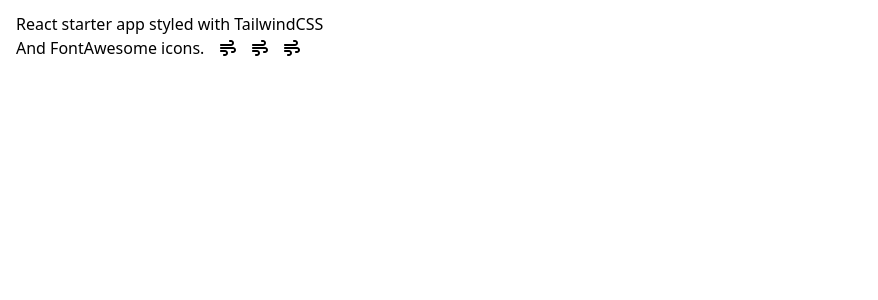
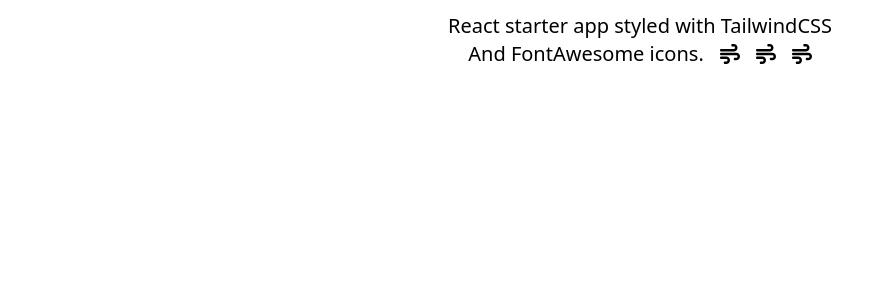
Before and after one commit to farooq-teqniqly/oreilly-tailwind-getting-started, a React (Create React App) app: page / in a window 1280 px wide. Shown: the top 300 px of the page, without its empty margins (0-878 px from the left). Built offline with nearby package versions, Linux system fonts and the light colour scheme.

Commit message:
Starter app udates

```diff
--- a/package.json
+++ b/package.json
@@ -17,6 +17,7 @@
     "npm": "^10.2.5",
     "react": "^18.2.0",
     "react-dom": "^18.2.0",
+    "react-router-dom": "^6.21.1",
     "react-scripts": "5.0.1",
     "typescript": "^4.9.5",
     "web-vitals": "^2.1.4"
--- a/src/App.tsx
+++ b/src/App.tsx
@@ -1,23 +1,10 @@
 import React from "react";
-import { FontAwesomeIcon } from "@fortawesome/react-fontawesome";
-import { faWind } from "@fortawesome/free-solid-svg-icons";
+import { Outlet } from "react-router-dom";
 
 function App() {
-  const fontWeights = [200, 400, 800];
-
   return (
-    <div className={`inline-flex flex-col text-left px-4 py-3`}>
-      <div>React starter app styled with TailwindCSS</div>
-      <div>
-        <span>And FontAwesome icons.</span>
-        {fontWeights.map((w) => (
-          <FontAwesomeIcon
-            key={w}
-            icon={faWind}
-            className={`pl-4 text-blue-${w}`}
-          ></FontAwesomeIcon>
-        ))}
-      </div>
+    <div className={`container mx-auto`}>
+      <Outlet></Outlet>
     </div>
   );
 }
--- /dev/null
+++ b/src/Routes.tsx
@@ -0,0 +1,25 @@
+import { createBrowserRouter, RouterProvider } from "react-router-dom";
+import App from "./App";
+import NotFoundErrorPage from "./pages/NotFoundErrorPage";
+import HomePage from "./pages/HomePage";
+
+const router = createBrowserRouter([
+  {
+    path: "/",
+    element: <App></App>,
+    children: [
+      {
+        index: true,
+        element: <HomePage></HomePage>,
+      },
+      {
+        path: "*",
+        element: <NotFoundErrorPage></NotFoundErrorPage>,
+      },
+    ],
+  },
+]);
+
+export default function Routes() {
+  return <RouterProvider router={router}></RouterProvider>;
+}
--- a/src/index.tsx
+++ b/src/index.tsx
@@ -1,13 +1,13 @@
 import React from "react";
 import ReactDOM from "react-dom/client";
 import "./index.css";
-import App from "./App";
 import reportWebVitals from "./reportWebVitals";
+import Routes from "./Routes";
 
 const root = ReactDOM.createRoot(document.getElementById("root") as HTMLElement);
 root.render(
   <React.StrictMode>
-    <App />
+    <Routes></Routes>
   </React.StrictMode>,
 );
 
--- /dev/null
+++ b/src/pages/HomePage.tsx
@@ -0,0 +1,25 @@
+import React from "react";
+import { FontAwesomeIcon } from "@fortawesome/react-fontawesome";
+import { faWind } from "@fortawesome/free-solid-svg-icons";
+
+const fontWeights = [200, 400, 800];
+
+function HomePage() {
+  return (
+    <div className={`flex flex-col px-4 py-3 text-center text-xl`}>
+      <div>React starter app styled with TailwindCSS</div>
+      <div>
+        <span>And FontAwesome icons.</span>
+        {fontWeights.map((w) => (
+          <FontAwesomeIcon
+            key={w}
+            icon={faWind}
+            className={`pl-4 text-blue-${w}`}
+          ></FontAwesomeIcon>
+        ))}
+      </div>
+    </div>
+  );
+}
+
+export default HomePage;
--- /dev/null
+++ b/src/pages/NotFoundErrorPage.tsx
@@ -0,0 +1,12 @@
+import React from "react";
+
+function NotFoundErrorPage() {
+  return (
+    <div className={`text-center text-slate-600 p-4 flex flex-col text-xl`}>
+      <span className={`font-bold`}>404</span>
+      <span>This is not the web page you are looking for.</span>
+    </div>
+  );
+}
+
+export default NotFoundErrorPage;
```
Also changed, not shown: 1 other file (tests, documents, lock files or other folders).
